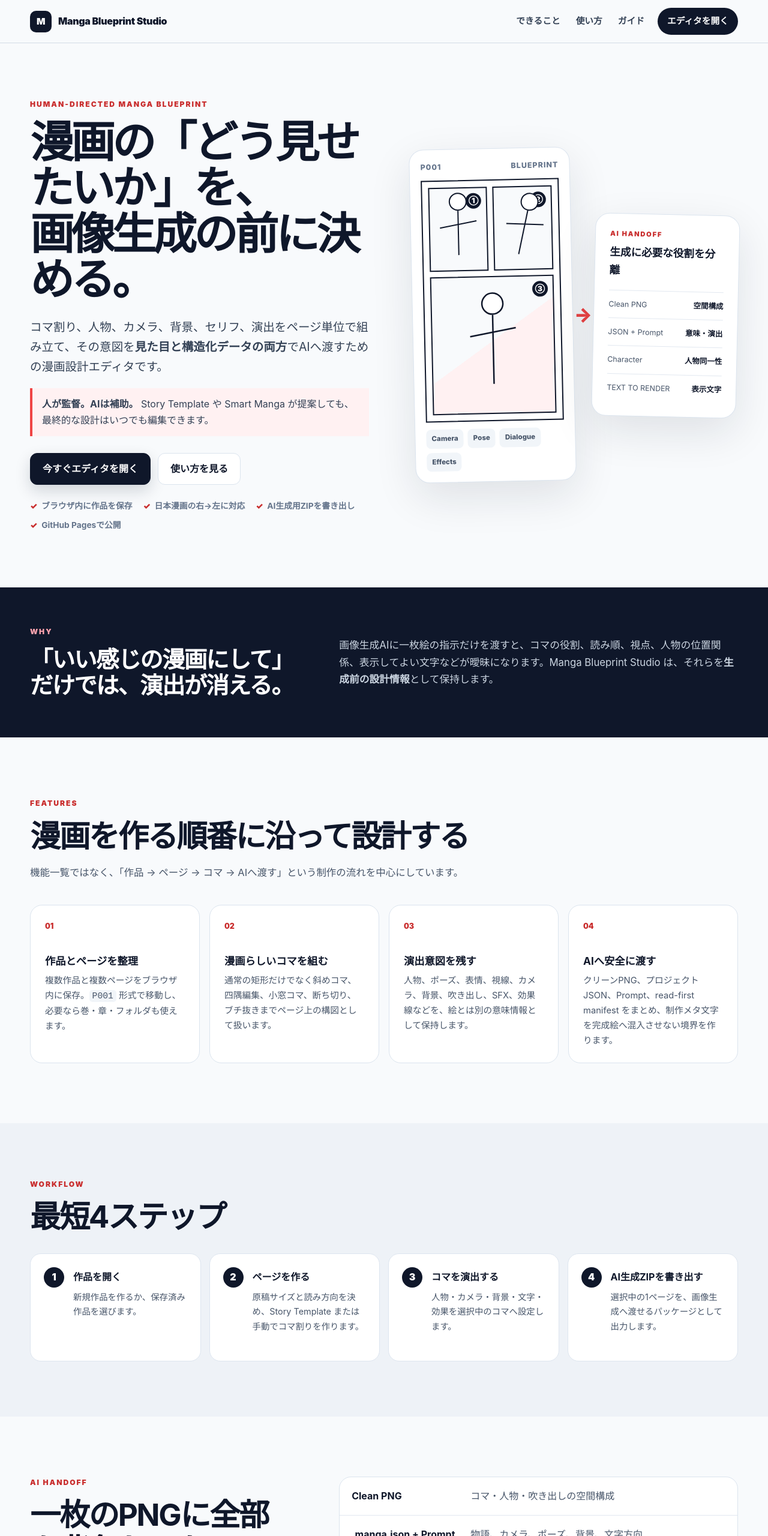
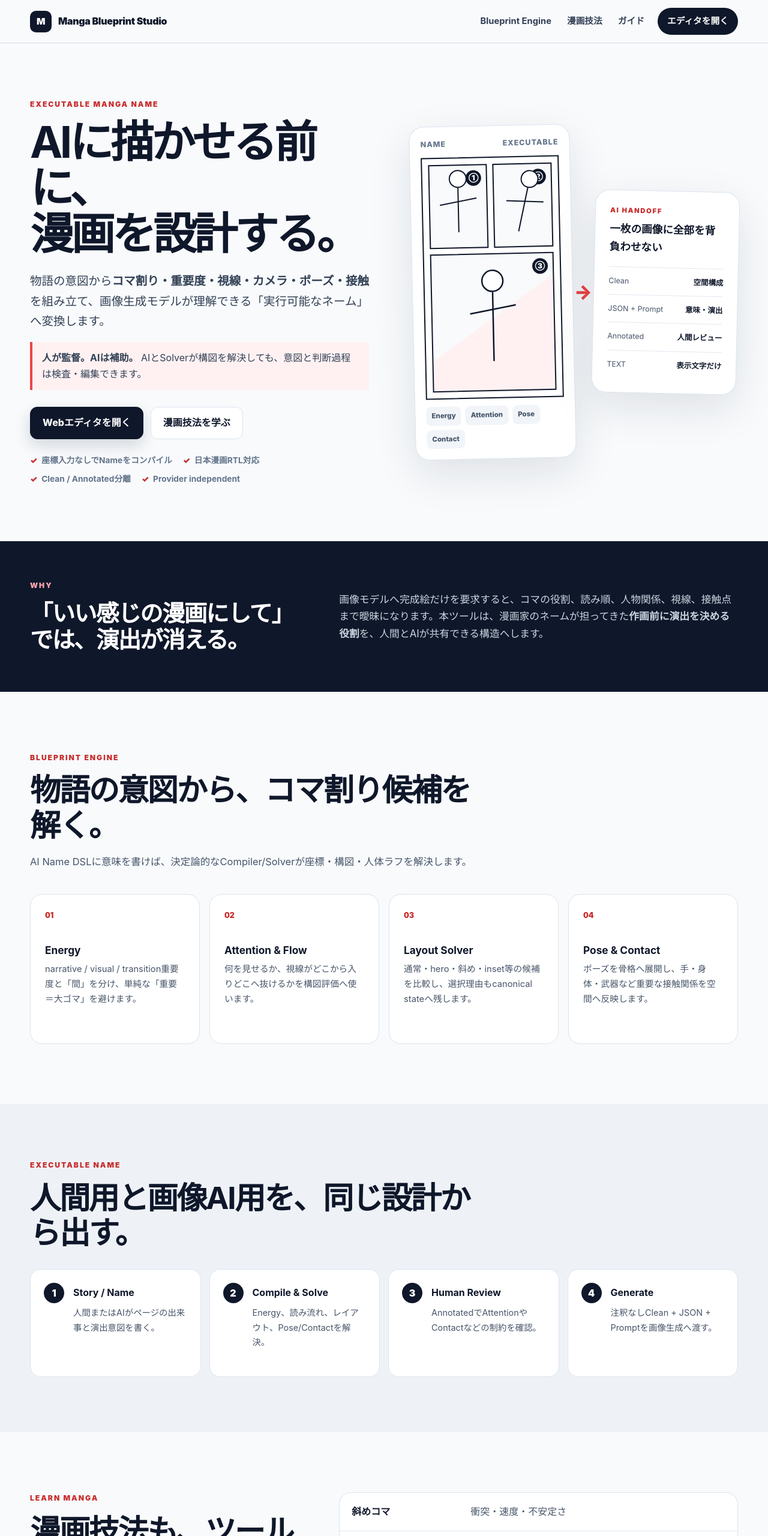
Before and after one commit to c-a-p-engineer/manga-blueprint-studio, a website built with Vite: page web/index.html in a window 1280 px wide. Shown: the top 2560 px of the page at 60% size. Built offline with nearby package versions, Linux system fonts and the light colour scheme.

Commit message:
feat: refresh landing page for executable name

```diff
--- a/web/index.html
+++ b/web/index.html
@@ -1,194 +1,15 @@
 <!doctype html>
-<html lang="ja">
-<head>
-  <meta charset="utf-8" />
-  <meta name="viewport" content="width=device-width,initial-scale=1,viewport-fit=cover" />
-  <meta name="theme-color" content="#0f172a" />
-  <meta name="description" content="Manga Blueprint Studio は、漫画のページ構成・コマ割り・カメラ・キャラクター・文字・演出を設計し、AI画像生成へ安全に渡すためのローカルファーストなBlueprintエディタです。" />
-  <title>Manga Blueprint Studio — 漫画の演出設計をAIへ渡す</title>
-  <link rel="stylesheet" href="./landing.css" />
-</head>
-<body>
-  <a class="skip-link" href="#main">本文へ移動</a>
-
-  <header class="site-header">
-    <a class="brand" href="./" aria-label="Manga Blueprint Studio ホーム">
-      <span class="brand-mark" aria-hidden="true">M</span>
-      <span>Manga Blueprint Studio</span>
-    </a>
-    <nav class="site-nav" aria-label="主要ナビゲーション">
-      <a href="#features">できること</a>
-      <a href="#workflow">使い方</a>
-      <a href="./guide.html">ガイド</a>
-      <a class="nav-cta" href="./editor.html">エディタを開く</a>
-    </nav>
-  </header>
-
-  <main id="main">
-    <section class="hero section-shell" aria-labelledby="hero-title">
-      <div class="hero-copy">
-        <p class="eyebrow">HUMAN-DIRECTED MANGA BLUEPRINT</p>
-        <h1 id="hero-title">漫画の「どう見せたいか」を、<br />画像生成の前に決める。</h1>
-        <p class="hero-lead">コマ割り、人物、カメラ、背景、セリフ、演出をページ単位で組み立て、その意図を<strong>見た目と構造化データの両方</strong>でAIへ渡すための漫画設計エディタです。</p>
-        <p class="hero-principle"><strong>人が監督。AIは補助。</strong> Story Template や Smart Manga が提案しても、最終的な設計はいつでも編集できます。</p>
-        <div class="hero-actions">
-          <a class="button primary" href="./editor.html">今すぐエディタを開く</a>
-          <a class="button secondary" href="./guide.html">使い方を見る</a>
-        </div>
-        <ul class="trust-list" aria-label="製品の特徴">
-          <li>ブラウザ内に作品を保存</li>
-          <li>日本漫画の右→左に対応</li>
-          <li>AI生成用ZIPを書き出し</li>
-          <li>GitHub Pagesで公開</li>
-        </ul>
-      </div>
-
-      <div class="hero-visual" aria-label="漫画ページの設計からAIハンドオフまでのイメージ">
-        <div class="visual-card editor-card">
-          <div class="visual-card-head">
-            <span>P001</span>
-            <span>Blueprint</span>
-          </div>
-          <div class="manga-page" aria-hidden="true">
-            <div class="panel panel-a"><span>①</span><i class="figure figure-a"></i></div>
-            <div class="panel panel-b"><span>②</span><i class="figure figure-b"></i></div>
-            <div class="panel panel-c"><span>③</span><i class="figure figure-c"></i></div>
-          </div>
-          <div class="visual-tags" aria-hidden="true">
-            <span>Camera</span><span>Pose</span><span>Dialogue</span><span>Effects</span>
-          </div>
-        </div>
-        <div class="handoff-arrow" aria-hidden="true">→</div>
-        <div class="visual-card output-card">
-          <span class="output-kicker">AI HANDOFF</span>
-          <strong>生成に必要な役割を分離</strong>
-          <div class="output-row"><span>Clean PNG</span><b>空間構成</b></div>
-          <div class="output-row"><span>JSON + Prompt</span><b>意味・演出</b></div>
-          <div class="output-row"><span>Character</span><b>人物同一性</b></div>
-          <div class="output-row"><span>TEXT TO RENDER</span><b>表示文字</b></div>
-        </div>
-      </div>
-    </section>
-
-    <section class="problem-band" aria-label="製品コンセプト">
-      <div class="section-shell problem-grid">
-        <div>
-          <p class="eyebrow">WHY</p>
-          <h2>「いい感じの漫画にして」だけでは、演出が消える。</h2>
-        </div>
-        <p>画像生成AIに一枚絵の指示だけを渡すと、コマの役割、読み順、視点、人物の位置関係、表示してよい文字などが曖昧になります。Manga Blueprint Studio は、それらを<strong>生成前の設計情報</strong>として保持します。</p>
-      </div>
-    </section>
-
-    <section id="features" class="section-shell content-section" aria-labelledby="features-title">
-      <div class="section-heading">
-        <p class="eyebrow">FEATURES</p>
-        <h2 id="features-title">漫画を作る順番に沿って設計する</h2>
-        <p>機能一覧ではなく、「作品 → ページ → コマ → AIへ渡す」という制作の流れを中心にしています。</p>
-      </div>
-      <div class="feature-grid">
-        <article class="feature-card">
-          <span class="feature-number">01</span>
-          <h3>作品とページを整理</h3>
-          <p>複数作品と複数ページをブラウザ内に保存。<code>P001</code> 形式で移動し、必要なら巻・章・フォルダも使えます。</p>
-        </article>
-        <article class="feature-card">
-          <span class="feature-number">02</span>
-          <h3>漫画らしいコマを組む</h3>
-          <p>通常の矩形だけでなく斜めコマ、四隅編集、小窓コマ、断ち切り、ブチ抜きまでページ上の構図として扱います。</p>
-        </article>
-        <article class="feature-card">
-          <span class="feature-number">03</span>
-          <h3>演出意図を残す</h3>
-          <p>人物、ポーズ、表情、視線、カメラ、背景、吹き出し、SFX、効果線などを、絵とは別の意味情報として保持します。</p>
-        </article>
-        <article class="feature-card">
-          <span class="feature-number">04</span>
-          <h3>AIへ安全に渡す</h3>
-          <p>クリーンPNG、プロジェクトJSON、Prompt、read-first manifest をまとめ、制作メタ文字を完成絵へ混入させない境界を作ります。</p>
-        </article>
-      </div>
-    </section>
-
-    <section id="workflow" class="workflow-section" aria-labelledby="workflow-title">
-      <div class="section-shell">
-        <div class="section-heading compact">
-          <p class="eyebrow">WORKFLOW</p>
-          <h2 id="workflow-title">最短4ステップ</h2>
-        </div>
-        <ol class="workflow-list">
-          <li><span>1</span><div><strong>作品を開く</strong><p>新規作品を作るか、保存済み作品を選びます。</p></div></li>
-          <li><span>2</span><div><strong>ページを作る</strong><p>原稿サイズと読み方向を決め、Story Template または手動でコマ割りを作ります。</p></div></li>
-          <li><span>3</span><div><strong>コマを演出する</strong><p>人物・カメラ・背景・文字・効果を選択中のコマへ設定します。</p></div></li>
-          <li><span>4</span><div><strong>AI生成ZIPを書き出す</strong><p>選択中の1ページを、画像生成へ渡せるパッケージとして出力します。</p></div></li>
-        </ol>
-      </div>
-    </section>
-
-    <section class="section-shell content-section" aria-labelledby="handoff-title">
-      <div class="handoff-layout">
-        <div class="section-heading compact">
-          <p class="eyebrow">AI HANDOFF</p>
-          <h2 id="handoff-title">一枚のPNGに全部を背負わせない</h2>
-          <p>空間、意味、人物、画風、文字を別の責務として渡すことで、画像生成側が読み違えにくい構造にします。</p>
-        </div>
-        <div class="handoff-table" role="table" aria-label="AIハンドオフの役割分担">
-          <div class="handoff-row" role="row"><strong role="cell">Clean PNG</strong><span role="cell">コマ・人物・吹き出しの空間構成</span></div>
-          <div class="handoff-row" role="row"><strong role="cell">.manga.json + Prompt</strong><span role="cell">物語、カメラ、ポーズ、背景、文字方向</span></div>
-          <div class="handoff-row" role="row"><strong role="cell">Character guidance</strong><span role="cell">人物の見た目・同一性</span></div>
-          <div class="handoff-row" role="row"><strong role="cell">Art direction</strong><span role="cell">描画言語・仕上げ方</span></div>
-          <div class="handoff-row" role="row"><strong role="cell">TEXT TO RENDER</strong><span role="cell">完成絵に表示してよい正確な文字</span></div>
-        </div>
-      </div>
-    </section>
-
-    <section class="principles-section" aria-labelledby="principles-title">
-      <div class="section-shell">
-        <div class="section-heading compact">
-          <p class="eyebrow">DESIGN PRINCIPLES</p>
-          <h2 id="principles-title">補助機能が勝手に漫画を決めない</h2>
-        </div>
-        <div class="principle-grid">
-          <article><h3>Human directed</h3><p>Story Template と Smart Manga は候補を出します。適用するまで作品状態は変わりません。</p></article>
-          <article><h3>Local first</h3><p>作品データは IndexedDB に保存。外部AIへ渡す内容は、ユーザーが書き出す生成パッケージで明示します。</p></article>
-          <article><h3>Provider independent</h3><p>コアの作品データを特定の画像生成サービス専用にせず、下流モデルへのハンドオフ境界を分離します。</p></article>
-        </div>
-      </div>
-    </section>
-
-    <section class="section-shell scope-section" aria-labelledby="scope-title">
-      <div>
-        <p class="eyebrow">CURRENT SCOPE</p>
-        <h2 id="scope-title">いま出来ることを、過剰に見せない。</h2>
-      </div>
-      <div class="scope-copy">
-        <p>現在のAI生成パッケージは<strong>選択中の1ページ単位</strong>です。複数ページ一括書き出し、完全なバックアップ/復元、最終画像への決定論的な文字組みなどは今後の対象です。</p>
-        <a href="https://github.com/c-a-p-engineer/manga-blueprint-studio/blob/master/docs/ROADMAP.md">現在のRoadmapを見る</a>
-      </div>
-    </section>
-
-    <section class="final-cta" aria-labelledby="cta-title">
-      <div class="section-shell final-cta-inner">
-        <div>
-          <p class="eyebrow">START DIRECTING</p>
-          <h2 id="cta-title">生成する前に、漫画を設計する。</h2>
-          <p>まずは1ページ、コマ割りと演出を組んでみてください。</p>
-        </div>
-        <div class="hero-actions">
-          <a class="button primary light" href="./editor.html">エディタを開く</a>
-          <a class="button secondary dark" href="https://github.com/c-a-p-engineer/manga-blueprint-studio">GitHubを見る</a>
-        </div>
-      </div>
-    </section>
-  </main>
-
-  <footer class="site-footer section-shell">
-    <div><strong>Manga Blueprint Studio</strong><span>Human-directed manga planning &amp; AI handoff.</span></div>
-    <nav aria-label="フッターナビゲーション">
-      <a href="./editor.html">Editor</a>
-      <a href="./guide.html">Guide</a>
-      <a href="https://github.com/c-a-p-engineer/manga-blueprint-studio">GitHub</a>
-    </nav>
-  </footer>
-</body>
-</html>
+<html lang="ja"><head><meta charset="utf-8"/><meta name="viewport" content="width=device-width,initial-scale=1,viewport-fit=cover"/><meta name="theme-color" content="#0f172a"/><meta name="description" content="物語の意図からコマ割り・視線・ポーズ・接触を設計し、AI画像生成へ渡せるExecutable Nameを作る人間＋AI共同漫画設計ツール。"/><title>Manga Blueprint Studio — AIと漫画のネームを設計する</title><link rel="stylesheet" href="./landing.css"/></head><body>
+<a class="skip-link" href="#main">本文へ移動</a>
+<header class="site-header"><a class="brand" href="./" aria-label="Manga Blueprint Studio ホーム"><span class="brand-mark">M</span><span>Manga Blueprint Studio</span></a><nav class="site-nav"><a href="#engine">Blueprint Engine</a><a href="./techniques.html">漫画技法</a><a href="./guide.html">ガイド</a><a class="nav-cta" href="./editor.html">エディタを開く</a></nav></header>
+<main id="main">
+<section class="hero section-shell"><div class="hero-copy"><p class="eyebrow">EXECUTABLE MANGA NAME</p><h1>AIに描かせる前に、<br/>漫画を設計する。</h1><p class="hero-lead">物語の意図から<strong>コマ割り・重要度・視線・カメラ・ポーズ・接触</strong>を組み立て、画像生成モデルが理解できる「実行可能なネーム」へ変換します。</p><p class="hero-principle"><strong>人が監督。AIは補助。</strong> AIとSolverが構図を解決しても、意図と判断過程は検査・編集できます。</p><div class="hero-actions"><a class="button primary" href="./editor.html">Webエディタを開く</a><a class="button secondary" href="./techniques.html">漫画技法を学ぶ</a></div><ul class="trust-list"><li>座標入力なしでNameをコンパイル</li><li>日本漫画RTL対応</li><li>Clean / Annotated分離</li><li>Provider independent</li></ul></div>
+<div class="hero-visual"><div class="visual-card editor-card"><div class="visual-card-head"><span>NAME</span><span>Executable</span></div><div class="manga-page"><div class="panel panel-a"><span>①</span><i class="figure figure-a"></i></div><div class="panel panel-b"><span>②</span><i class="figure figure-b"></i></div><div class="panel panel-c"><span>③</span><i class="figure figure-c"></i></div></div><div class="visual-tags"><span>Energy</span><span>Attention</span><span>Pose</span><span>Contact</span></div></div><div class="handoff-arrow">→</div><div class="visual-card output-card"><span class="output-kicker">AI HANDOFF</span><strong>一枚の画像に全部を背負わせない</strong><div class="output-row"><span>Clean</span><b>空間構成</b></div><div class="output-row"><span>JSON + Prompt</span><b>意味・演出</b></div><div class="output-row"><span>Annotated</span><b>人間レビュー</b></div><div class="output-row"><span>TEXT</span><b>表示文字だけ</b></div></div></div></section>
+<section class="problem-band"><div class="section-shell problem-grid"><div><p class="eyebrow">WHY</p><h2>「いい感じの漫画にして」では、演出が消える。</h2></div><p>画像モデルへ完成絵だけを要求すると、コマの役割、読み順、人物関係、視線、接触点まで曖昧になります。本ツールは、漫画家のネームが担ってきた<strong>作画前に演出を決める役割</strong>を、人間とAIが共有できる構造へします。</p></div></section>
+<section id="engine" class="section-shell content-section"><div class="section-heading"><p class="eyebrow">BLUEPRINT ENGINE</p><h2>物語の意図から、コマ割り候補を解く。</h2><p>AI Name DSLに意味を書けば、決定論的なCompiler/Solverが座標・構図・人体ラフを解決します。</p></div><div class="feature-grid"><article class="feature-card"><span class="feature-number">01</span><h3>Energy</h3><p>narrative / visual / transition重要度と「間」を分け、単純な「重要＝大ゴマ」を避けます。</p></article><article class="feature-card"><span class="feature-number">02</span><h3>Attention & Flow</h3><p>何を見せるか、視線がどこから入りどこへ抜けるかを構図評価へ使います。</p></article><article class="feature-card"><span class="feature-number">03</span><h3>Layout Solver</h3><p>通常・hero・斜め・inset等の候補を比較し、選択理由もcanonical stateへ残します。</p></article><article class="feature-card"><span class="feature-number">04</span><h3>Pose & Contact</h3><p>ポーズを骨格へ展開し、手・身体・武器など重要な接触関係を空間へ反映します。</p></article></div></section>
+<section class="workflow-section"><div class="section-shell"><div class="section-heading compact"><p class="eyebrow">EXECUTABLE NAME</p><h2>人間用と画像AI用を、同じ設計から出す。</h2></div><ol class="workflow-list"><li><span>1</span><div><strong>Story / Name</strong><p>人間またはAIがページの出来事と演出意図を書く。</p></div></li><li><span>2</span><div><strong>Compile & Solve</strong><p>Energy、読み流れ、レイアウト、Pose/Contactを解決。</p></div></li><li><span>3</span><div><strong>Human Review</strong><p>AnnotatedでAttentionやContactなどの制約を確認。</p></div></li><li><span>4</span><div><strong>Generate</strong><p>注釈なしClean + JSON + Promptを画像生成へ渡す。</p></div></li></ol></div></section>
+<section class="section-shell content-section"><div class="handoff-layout"><div class="section-heading compact"><p class="eyebrow">LEARN MANGA</p><h2>漫画技法も、ツールの一部。</h2><p>斜めコマ、断ち切り、ブチ抜き、視線誘導、大ゴマ、小窓、「間」、ページめくり。名前だけでなく「何のために使うか」を説明します。</p><div class="hero-actions"><a class="button primary" href="./techniques.html">漫画演出ガイドを読む</a></div></div><div class="handoff-table"><div class="handoff-row"><strong>斜めコマ</strong><span>衝突・速度・不安定さ</span></div><div class="handoff-row"><strong>断ち切り</strong><span>ページ外へ続くスケール</span></div><div class="handoff-row"><strong>ブチ抜き</strong><span>人物が枠を越える存在感</span></div><div class="handoff-row"><strong>視線誘導</strong><span>読者の目を次の注目点へ運ぶ</span></div><div class="handoff-row"><strong>間</strong><span>情報量とは別に読む時間を作る</span></div></div></div></section>
+<section class="principles-section"><div class="section-shell"><div class="section-heading compact"><p class="eyebrow">DESIGN PRINCIPLES</p><h2>AIに任せる部分と、人が決める部分を分ける。</h2></div><div class="principle-grid"><article><h3>Human directed</h3><p>明示したレイアウト、文字、人物、カメラ、hard constraintをAIが黙って上書きしません。</p></article><article><h3>Explainable solver</h3><p>選んだレイアウト候補とスコアを残し、なぜその構図か追跡できます。</p></article><article><h3>Provider independent</h3><p>作品の正本を特定画像サービスへ固定せず、provider固有処理はadapter境界へ置きます。</p></article></div></div></section>
+<section class="final-cta"><div class="section-shell final-cta-inner"><div><p class="eyebrow">START DIRECTING</p><h2>生成する前に、漫画を決める。</h2><p>Webで設計するか、AI Name DSLからCompilerに任せるか。どちらも同じ漫画Blueprintへつながります。</p></div><div class="hero-actions"><a class="button primary light" href="./editor.html">エディタを開く</a><a class="button secondary dark" href="https://github.com/c-a-p-engineer/manga-blueprint-studio">GitHub</a></div></div></section></main>
+<footer class="site-footer section-shell"><div><strong>Manga Blueprint Studio</strong><span>Human-directed manga planning &amp; AI handoff.</span></div><nav><a href="./techniques.html">Techniques</a><a href="./guide.html">Guide</a><a href="https://github.com/c-a-p-engineer/manga-blueprint-studio">GitHub</a></nav></footer>
+</body></html>
```
